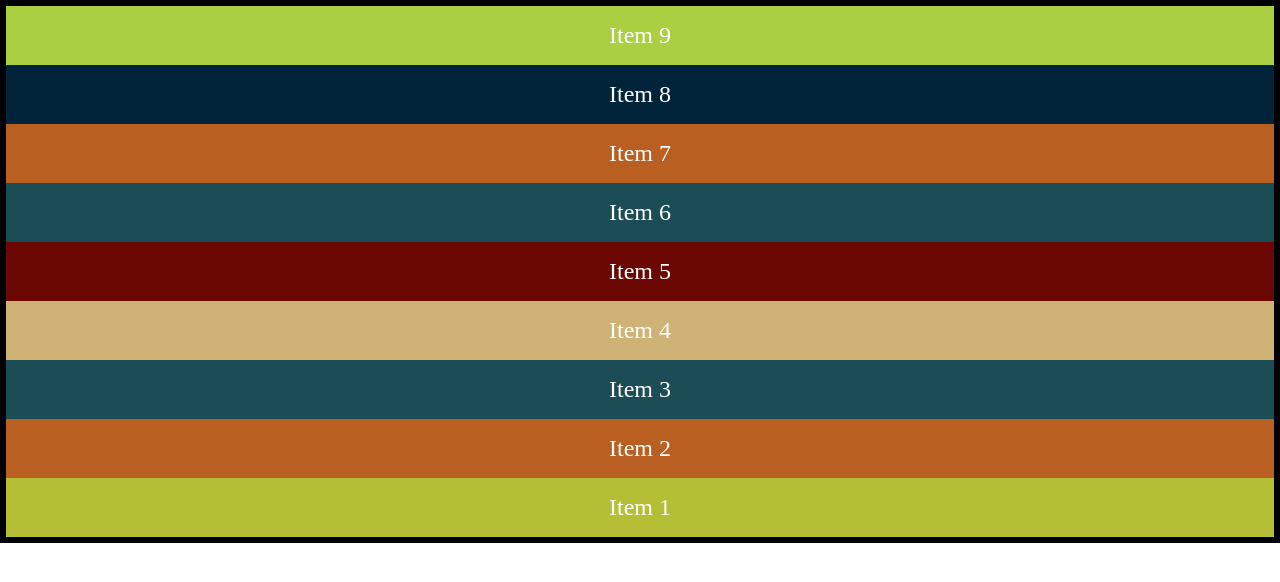
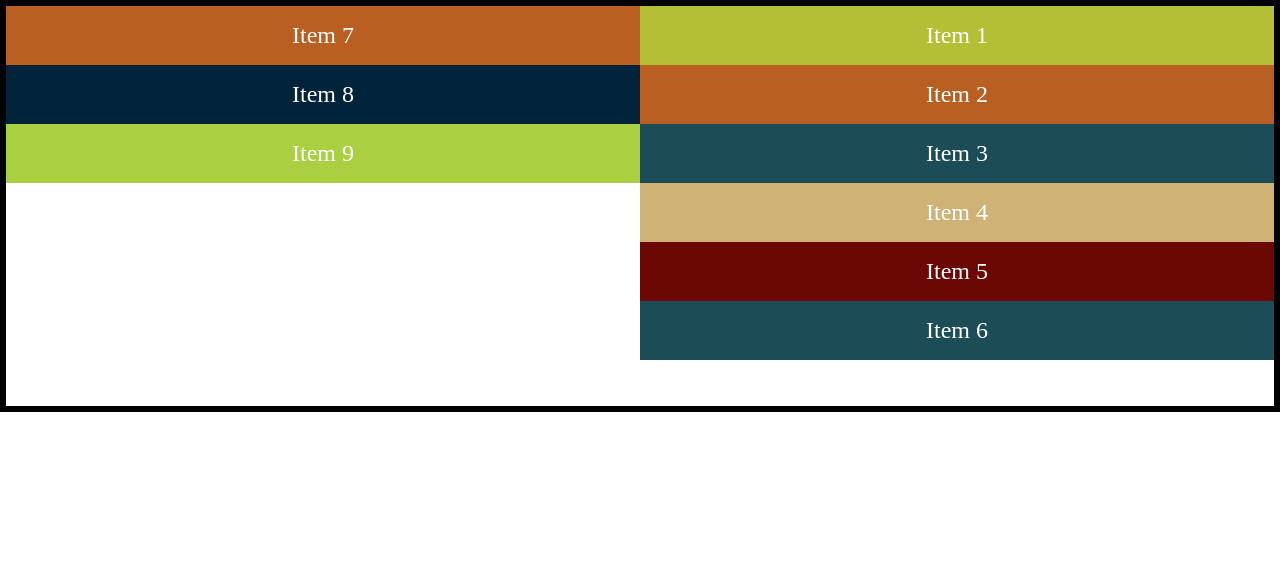
Before and after one commit to AmirTaki/flex-box-course, a plain HTML site: page index.html in a window 1280 px wide. Drawn offline with Linux system fonts and the light colour scheme.

Commit message:
flex-wrap

```diff
--- a/src/styles.css
+++ b/src/styles.css
@@ -5,12 +5,15 @@ body{
 .container {
     border:  6px solid black;
     /* display: inline-flex; */
+
+    height: 400px;
     display: flex;
+    flex-direction: column;
 
-    flex-direction: row;
-    flex-direction: row-reverse;
-    flex-direction: column;
-    flex-direction: column-reverse;
+    flex-wrap : nowrap ;
+    flex-wrap : wrap   ;
+    flex-wrap : wrap-reverse
+
 }
 
 .flex-item {
```
Also changed, not shown: index.html (+8 -0 lines).
